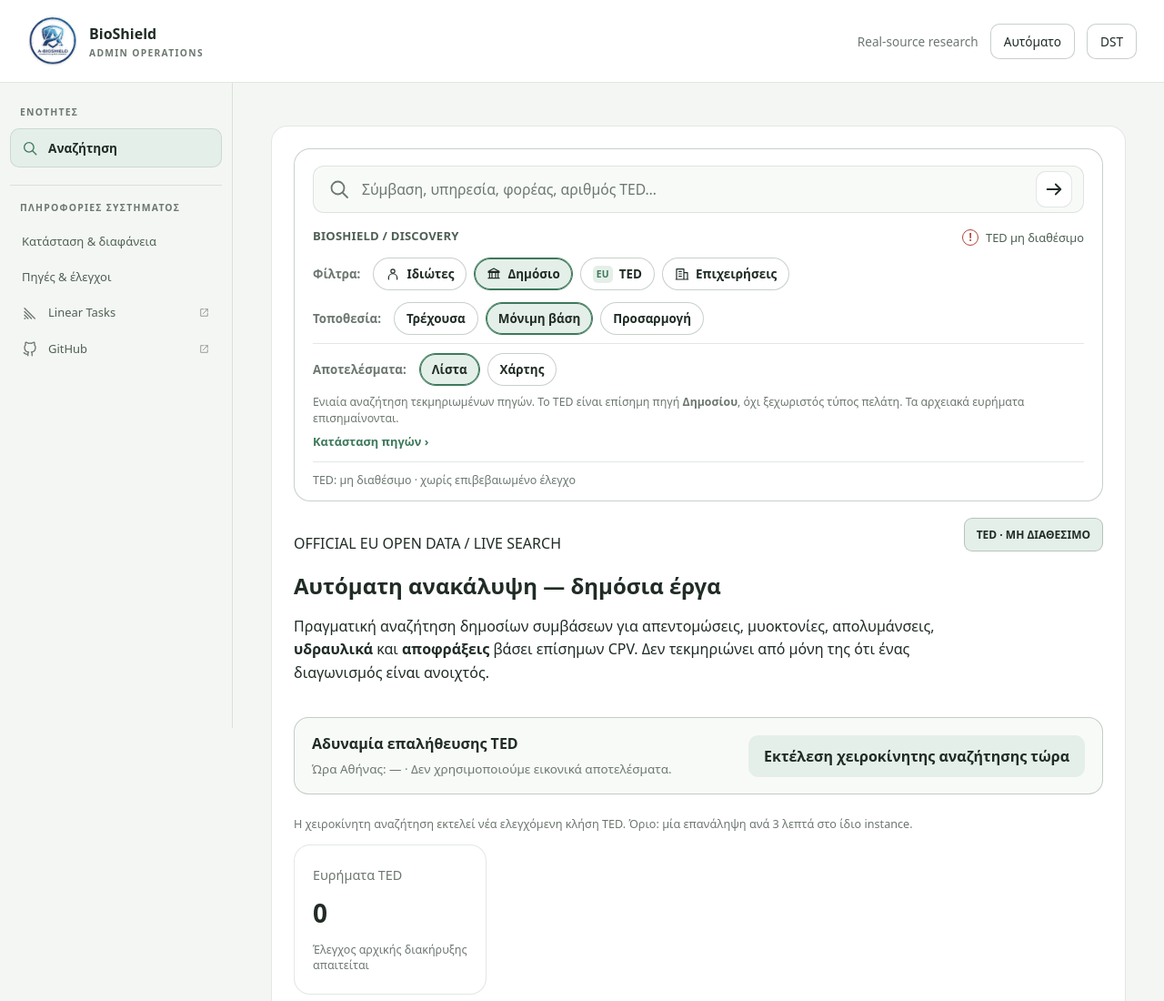
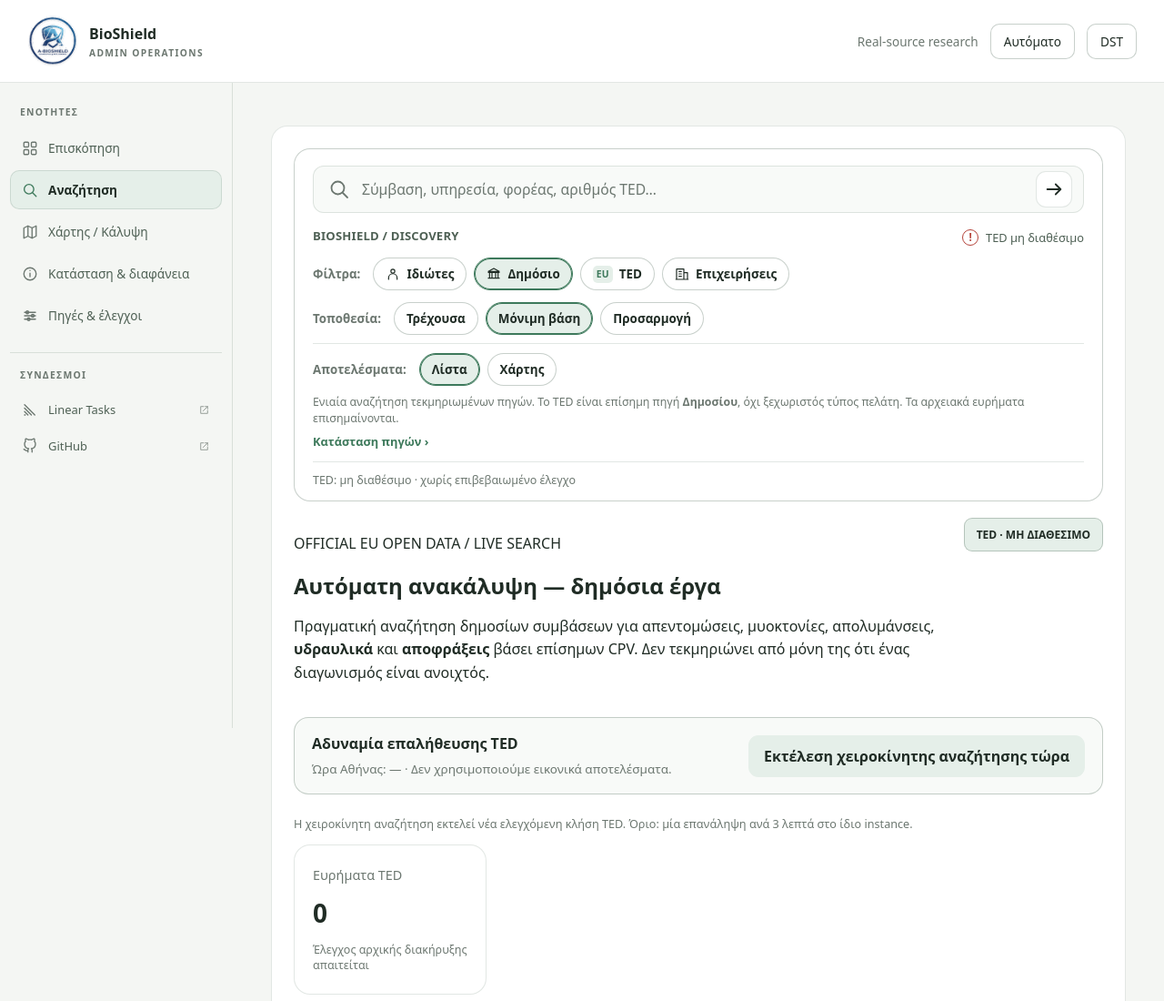
Before and after one commit to GeorgeGkogkos/BioShield-Admin-Operations-System, a website: page static/index.html in a window 1280 px wide. Shown: the top 1100 px of the page at 91% size. Drawn offline with Linux system fonts and the light colour scheme; no server answers.

Commit message:
BIO-35: restore original overview, map, sources and status links; replace only New and Findings with Search

```diff
--- a/static/index.html
+++ b/static/index.html
@@ -29,7 +29,7 @@
 </div>
 <div class="site">
 <header class="topbar bio-is-loading"><div class="topbar-inner">
-<a href="/admin/operations/discovery" class="brand"><img class="brand-logo" src="/static/bioshield-company-logo.png" alt="Λογότυπο BioShield" width="56" height="56"><span><strong>BioShield</strong><small>ADMIN OPERATIONS</small></span></a>
+<a href="/admin/operations" class="brand"><img class="brand-logo" src="/static/bioshield-company-logo.png" alt="Λογότυπο BioShield" width="56" height="56"><span><strong>BioShield</strong><small>ADMIN OPERATIONS</small></span></a>
 <div class="tools"><button type="button" id="bio-mobile-menu-toggle" class="mobile-menu-toggle" aria-controls="bio-sidebar" aria-expanded="false" aria-label="Άνοιγμα πλοήγησης"><svg viewBox="0 0 24 24" fill="none" stroke="currentColor" stroke-width="2" stroke-linecap="round" aria-hidden="true"><path d="M4 7h16M4 12h16M4 17h16"/></svg><span>Μενού</span></button><div class="bio-header-research-slot">
 <span class="status">Real-source research</span>
 <span class="bio-header-loading" id="bio-header-loading" role="status" aria-live="polite" aria-label="Φόρτωση πραγματικών δεδομένων">
@@ -41,14 +41,16 @@
 <div class="sidebar-mobile-heading"><div><small>BioShield</small><strong>Μενού πλοήγησης</strong></div><button type="button" id="bio-mobile-menu-close" class="sidebar-close" aria-label="Κλείσιμο μενού"><span aria-hidden="true">×</span></button></div>
 <div class="sidebar-primary">
 <p class="side-label">ΕΝΟΤΗΤΕΣ</p>
-<nav id="bio-shell-nav" class="side-pages" aria-label="Κεντρική πλοήγηση BioShield">
-<a href="/admin/operations/discovery" data-bio-tab="discovery"><svg class="side-icon" viewBox="0 0 24 24" fill="none" stroke="currentColor" stroke-width="1.8" stroke-linecap="round" aria-hidden="true"><circle cx="10.5" cy="10.5" r="7"/><path d="m16 16 5 5"/></svg><span>Αναζήτηση</span></a>
+<nav id="bio-shell-nav" class="side-pages" aria-label="Σελίδες BioShield">
+<a href="/admin/operations/overview" data-bio-tab="overview"><svg class="side-icon" viewBox="0 0 24 24" fill="none" stroke="currentColor" stroke-width="1.8" stroke-linecap="round" stroke-linejoin="round" aria-hidden="true"><rect x="3" y="3" width="7" height="7" rx="1.5"/><rect x="14" y="3" width="7" height="7" rx="1.5"/><rect x="3" y="14" width="7" height="7" rx="1.5"/><rect x="14" y="14" width="7" height="7" rx="1.5"/></svg><span>Επισκόπηση</span></a>
+<a href="/admin/operations/discovery" data-bio-tab="discovery"><svg class="side-icon" viewBox="0 0 24 24" fill="none" stroke="currentColor" stroke-width="1.8" stroke-linecap="round" stroke-linejoin="round" aria-hidden="true"><circle cx="10.5" cy="10.5" r="7"/><path d="m16 16 5 5"/></svg><span>Αναζήτηση</span></a>
+<a href="/admin/operations/map" data-bio-tab="map"><svg class="side-icon" viewBox="0 0 24 24" fill="none" stroke="currentColor" stroke-width="1.8" stroke-linecap="round" stroke-linejoin="round" aria-hidden="true"><path d="m3 6 6-3 6 3 6-3v15l-6 3-6-3-6 3zM9 3v15M15 6v15"/></svg><span>Χάρτης / Κάλυψη</span></a>
+<a href="/admin/operations/status" data-bio-tab="status"><svg class="side-icon" viewBox="0 0 24 24" fill="none" stroke="currentColor" stroke-width="1.8" stroke-linecap="round" stroke-linejoin="round" aria-hidden="true"><circle cx="12" cy="12" r="9"/><path d="M12 11v5M12 7h.01"/></svg><span>Κατάσταση &amp; διαφάνεια</span></a>
+<a href="/admin/operations/sources" data-bio-tab="sources"><svg class="side-icon" viewBox="0 0 24 24" fill="none" stroke="currentColor" stroke-width="1.8" stroke-linecap="round" stroke-linejoin="round" aria-hidden="true"><path d="M4 7h16M4 12h16M4 17h16"/><circle cx="8" cy="7" r="2"/><circle cx="16" cy="12" r="2"/><circle cx="10" cy="17" r="2"/></svg><span>Πηγές &amp; έλεγχοι</span></a>
 </nav>
 </div>
 <div class="sidebar-secondary">
-<p class="side-label">ΠΛΗΡΟΦΟΡΙΕΣ ΣΥΣΤΗΜΑΤΟΣ</p>
-<a class="side-project-link" href="/admin/operations/status" data-bio-tab="status"><span>Κατάσταση &amp; διαφάνεια</span></a>
-<a class="side-project-link" href="/admin/operations/sources" data-bio-tab="sources"><span>Πηγές &amp; έλεγχοι</span></a>
+<p class="side-label">ΣΥΝΔΕΣΜΟΙ</p>
 <a class="side-project-link" href="https://linear.app/gkg/project/bioshield-admin-operations-system-79b033ffab9a" target="_blank" rel="noopener noreferrer"><svg class="side-icon" viewBox="0 0 24 24" fill="none" stroke="currentColor" stroke-width="1.8" stroke-linecap="round" stroke-linejoin="round" aria-hidden="true"><path d="m4 5 15 15M4 10l10 10M4 15l5 5M4 20h1"/></svg><span>Linear Tasks</span><svg class="side-external-mark" viewBox="0 0 24 24" fill="none" stroke="currentColor" stroke-width="1.8" stroke-linecap="round" stroke-linejoin="round" aria-hidden="true"><path d="M14 5h5v5M10 14l9-9"/><path d="M19 13v6H5V5h6"/></svg></a>
 <a class="side-project-link" href="https://github.com/GeorgeGkogkos/BioShield-Admin-Operations-System" target="_blank" rel="noopener noreferrer"><svg class="side-icon" viewBox="0 0 24 24" fill="none" stroke="currentColor" stroke-width="1.8" stroke-linecap="round" stroke-linejoin="round" aria-hidden="true"><path d="M9 19c-4 1-4-2-6-2m12 4v-3a3 3 0 0 0-1-2c3-.3 6-1.6 6-7a5.4 5.4 0 0 0-1.5-3.7 5 5 0 0 0-.1-3.7S17 1.4 14.6 3A13 13 0 0 0 9.4 3C7 1.4 5.6 1.6 5.6 1.6a5 5 0 0 0-.1 3.7A5.4 5.4 0 0 0 4 9c0 5.4 3 6.7 6 7a3 3 0 0 0-1 2v3"/></svg><span>GitHub</span><svg class="side-external-mark" viewBox="0 0 24 24" fill="none" stroke="currentColor" stroke-width="1.8" stroke-linecap="round" stroke-linejoin="round" aria-hidden="true"><path d="M14 5h5v5M10 14l9-9"/><path d="M19 13v6H5V5h6"/></svg></a>
 <a class="sidebar-dst-link" href="https://dst-web.onrender.com" target="_blank" rel="noopener noreferrer"><span>DST Workspace</span><svg class="side-external-mark" viewBox="0 0 24 24" fill="none" stroke="currentColor" stroke-width="1.8" stroke-linecap="round" aria-hidden="true"><path d="M14 5h5v5M10 14l9-9"/><path d="M19 13v6H5V5h6"/></svg></a>
@@ -57,8 +59,11 @@
 <button type="button" class="sidebar-backdrop" id="bio-sidebar-backdrop" aria-label="Κλείσιμο πλοήγησης"></button>
 <main id="content" tabindex="-1"><div id="app"><div class="bio-skeleton-page" aria-busy="true" aria-label="Προετοιμασία περιεχομένου"><div class="bio-skeleton-metrics" aria-hidden="true"><div class="bio-skeleton-card"><span class="bio-skeleton bio-sk-w35"></span><span class="bio-skeleton bio-sk-w55 bio-sk-tall"></span></div><div class="bio-skeleton-card"><span class="bio-skeleton bio-sk-w35"></span><span class="bio-skeleton bio-sk-w55 bio-sk-tall"></span></div><div class="bio-skeleton-card"><span class="bio-skeleton bio-sk-w35"></span><span class="bio-skeleton bio-sk-w55 bio-sk-tall"></span></div><div class="bio-skeleton-card"><span class="bio-skeleton bio-sk-w35"></span><span class="bio-skeleton bio-sk-w55 bio-sk-tall"></span></div></div></div></div></main>
 </div>
-<nav id="bio-bottom-nav" class="mobile-bottom-nav" aria-label="Κεντρική αναζήτηση">
-<a class="bottom-link" data-bio-tab="discovery" href="/admin/operations/discovery" aria-label="Αναζήτηση"><svg viewBox="0 0 24 24" fill="none" stroke="currentColor" stroke-width="1.8" stroke-linecap="round" aria-hidden="true" focusable="false"><circle cx="10.5" cy="10.5" r="7"/><path d="m16 16 5 5"/></svg><span>Αναζήτηση</span></a>
+<nav id="bio-bottom-nav" class="mobile-bottom-nav" aria-label="Γρήγορη πλοήγηση">
+<a class="bottom-link" data-bio-tab="overview" href="/admin/operations/overview" aria-label="Επισκόπηση"><svg viewBox="0 0 24 24" fill="none" stroke="currentColor" stroke-width="1.8" stroke-linecap="round" stroke-linejoin="round" aria-hidden="true" focusable="false"><path d="m3 10 9-7 9 7v10a1 1 0 0 1-1 1h-5v-7H9v7H4a1 1 0 0 1-1-1z"/></svg><span>Αρχική</span></a>
+<a class="bottom-link" data-bio-tab="discovery" href="/admin/operations/discovery" aria-label="Αναζήτηση"><svg viewBox="0 0 24 24" fill="none" stroke="currentColor" stroke-width="1.8" stroke-linecap="round" stroke-linejoin="round" aria-hidden="true" focusable="false"><circle cx="10.5" cy="10.5" r="6.5"/><path d="m16 16 5 5"/></svg><span>Αναζήτηση</span></a>
+<a class="bottom-link" data-bio-tab="map" href="/admin/operations/map" aria-label="Χάρτης / Κάλυψη"><svg viewBox="0 0 24 24" fill="none" stroke="currentColor" stroke-width="1.8" stroke-linecap="round" stroke-linejoin="round" aria-hidden="true" focusable="false"><path d="M20 10c0 5-8 11-8 11S4 15 4 10a8 8 0 1 1 16 0Z"/><circle cx="12" cy="10" r="2.5"/></svg><span>Χάρτης</span></a>
+<a class="bottom-link" data-bio-tab="sources" href="/admin/operations/sources" aria-label="Πηγές και έλεγχοι"><svg viewBox="0 0 24 24" fill="none" stroke="currentColor" stroke-width="1.8" stroke-linecap="round" stroke-linejoin="round" aria-hidden="true" focusable="false"><path d="M4 7h16M4 17h16"/><circle cx="9" cy="7" r="2" fill="var(--paper)"/><circle cx="15" cy="17" r="2" fill="var(--paper)"/></svg><span>Πηγές</span></a>
 </nav>
 <footer class="footer"><span>BioShield Admin Operations · DST workspace</span><span>Private CRM disconnected</span><nav class="mobile-project-links" aria-label="Σύνδεσμοι έργου"><a href="https://linear.app/gkg/project/bioshield-admin-operations-system-79b033ffab9a" target="_blank" rel="noopener noreferrer">Linear Tasks</a><a href="https://github.com/GeorgeGkogkos/BioShield-Admin-Operations-System" target="_blank" rel="noopener noreferrer">GitHub</a><a href="https://dst-web.onrender.com" target="_blank" rel="noopener noreferrer">DST Workspace</a></nav></footer>
 </div>
```
